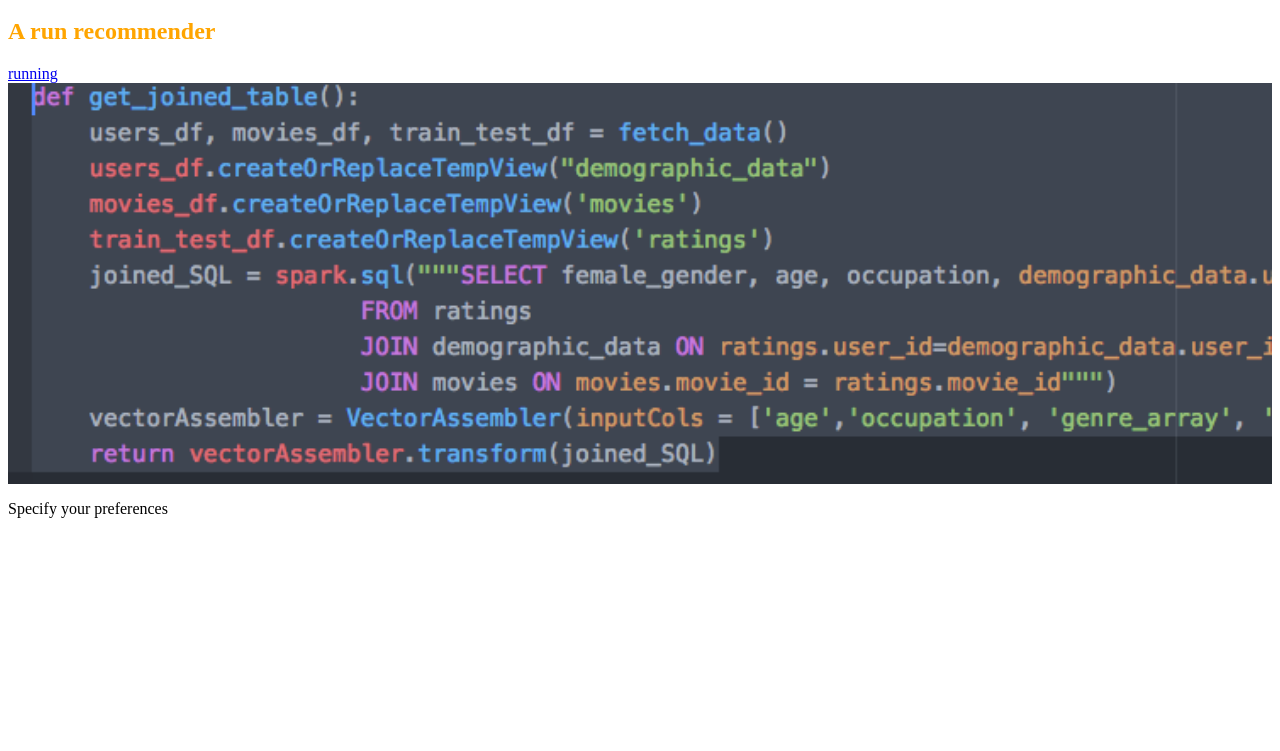
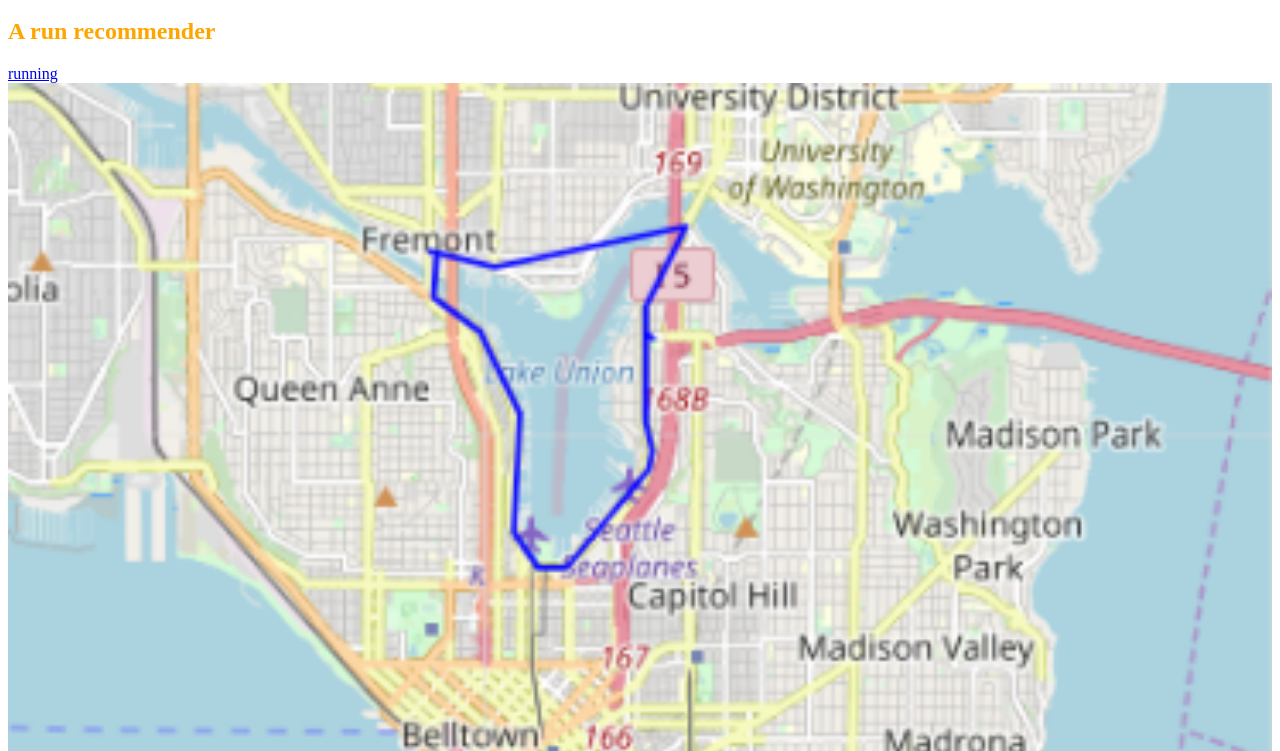
Before and after one commit to elizabethguy86/demo_page, a plain HTML site: page index.html in a window 1280 px wide. Shown: the part 49-800 px from the top of the page. Drawn offline with Linux system fonts and the light colour scheme.

Commit message:
update website with new picture

```diff
--- a/index.html
+++ b/index.html
@@ -7,7 +7,7 @@
         <h1 class='major'>Helping you find your way</h1>
         <h2>A run recommender</h2>
         <a href = "https://route.dsi.link/">running</a>
-        <img src="Screen Shot 2018-11-08 at 3.19.02 PM.png"/>
+        <img src="Screen Shot 2018-11-09 at 11.55.12 AM.png"/>
         <p>Specify your preferences</p>
     </body>
 </html>
```
Also changed, not shown: Screen Shot 2018-11-09 at 11.55.12 AM.png (added).
